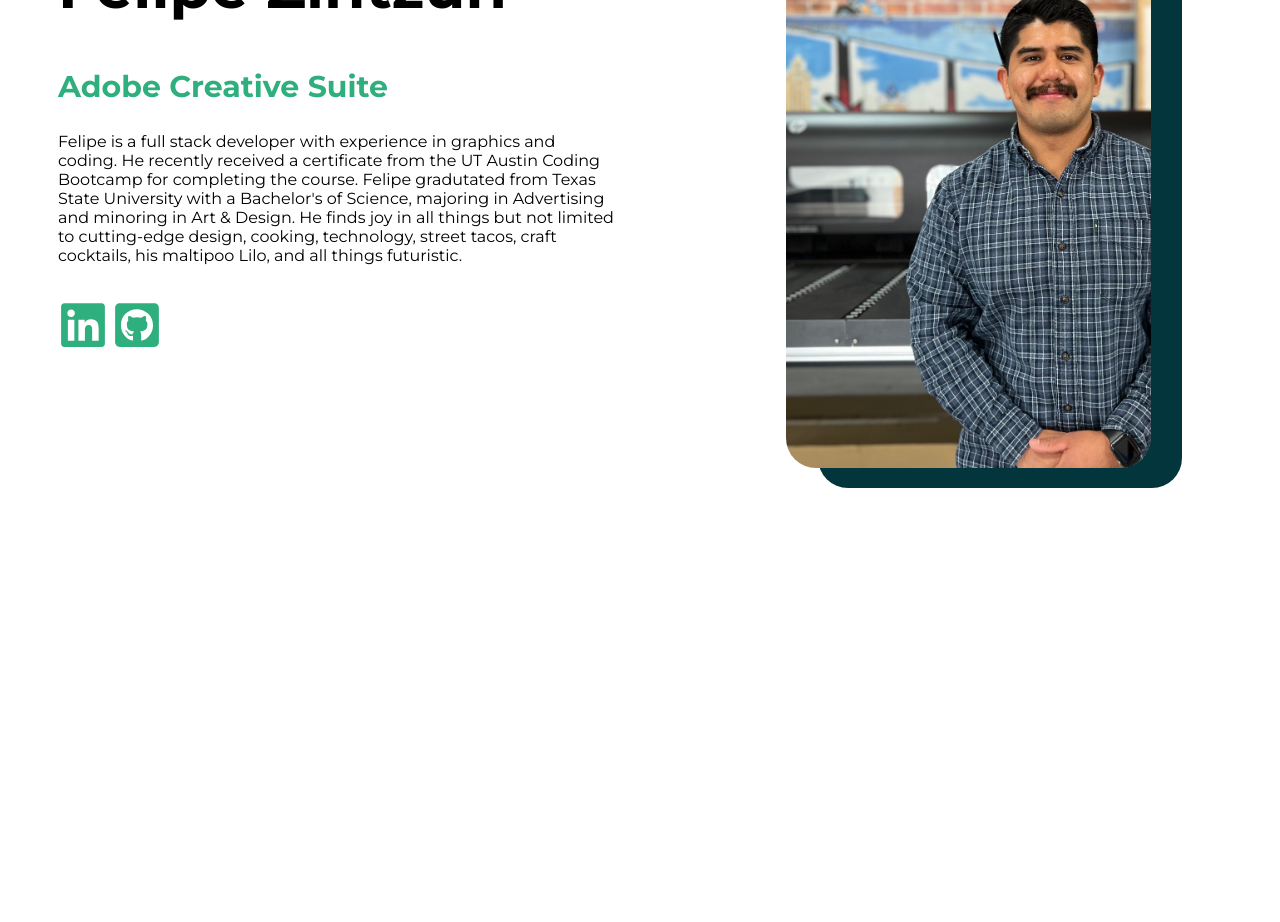
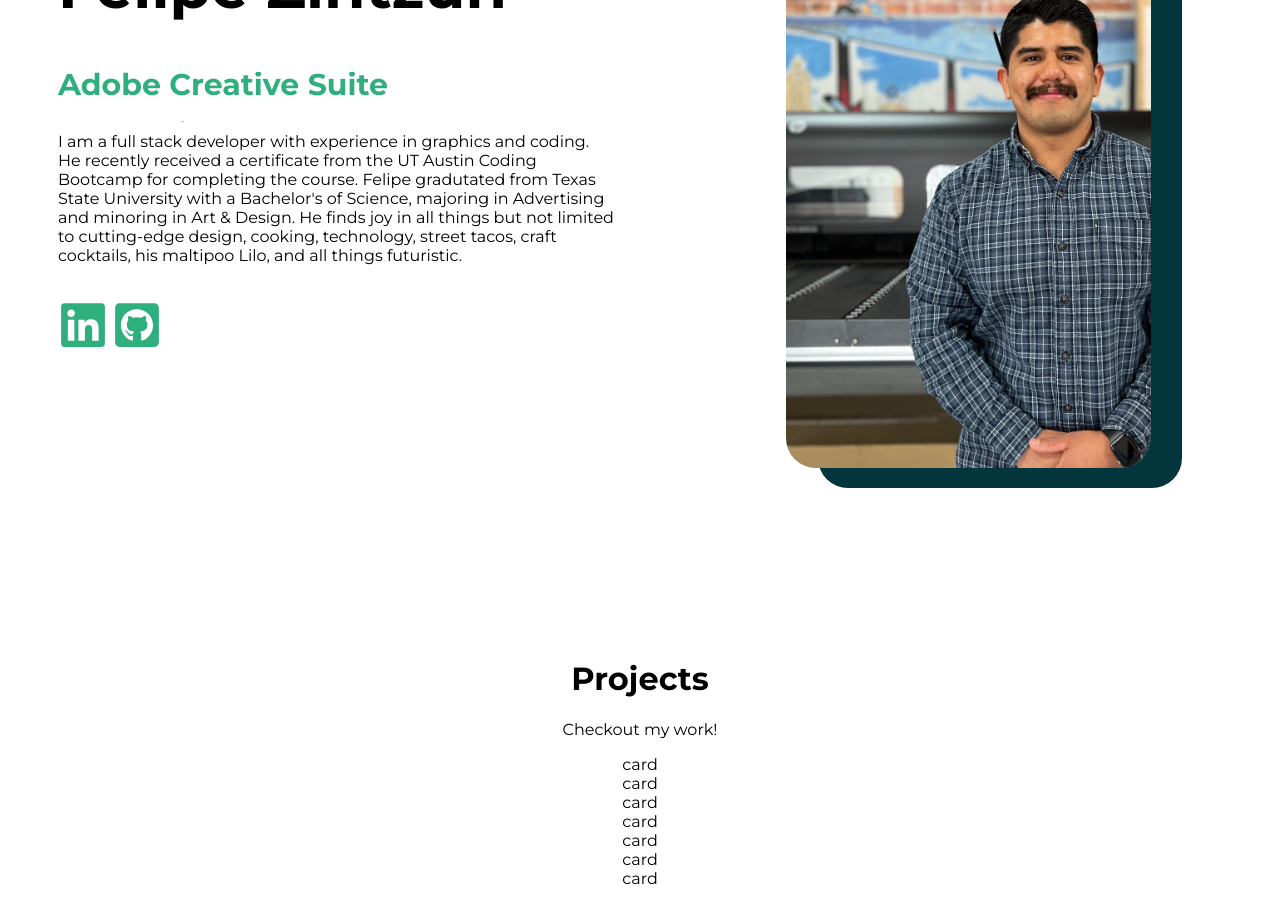
Before and after one commit to felipezintzun/react-portfolio, a React (Create React App) app: page / in a window 1280 px wide. Shown: the part 220-1142 px from the top of the page. Before the commit the page ends 816 px from the top, so only its background shows below. Built offline with nearby package versions, Linux system fonts and the light colour scheme.

Commit message:
created projects component

```diff
--- a/src/App.js
+++ b/src/App.js
@@ -1,10 +1,14 @@
 import React from 'react';
 import './App.css';
 import Intro from './components/intro/Intro.js';
+import PortfolioList from './components/portfolioList/PortfolioList.js';
 
 function App() {
   return (
-    <div><Intro/></div>
+    <div>
+      <Intro/>
+      <PortfolioList/>
+    </div>
   );
 }
 
--- a/src/components/intro/Intro.js
+++ b/src/components/intro/Intro.js
@@ -20,7 +20,7 @@ function Intro () {
                         </div>
                     </div>
                     <div className="i-description">
-                    Felipe is a full stack developer with experience in graphics and coding. He recently received a certificate from the UT Austin Coding Bootcamp for completing the course. Felipe gradutated from Texas State University with a Bachelor's of Science, majoring in Advertising and minoring in Art & Design. He finds joy in all things but not limited to cutting-edge design, cooking, technology, street tacos, craft cocktails, his maltipoo Lilo, and all things futuristic.
+                    I am a full stack developer with experience in graphics and coding. He recently received a certificate from the UT Austin Coding Bootcamp for completing the course. Felipe gradutated from Texas State University with a Bachelor's of Science, majoring in Advertising and minoring in Art & Design. He finds joy in all things but not limited to cutting-edge design, cooking, technology, street tacos, craft cocktails, his maltipoo Lilo, and all things futuristic.
                 </div>
                 <div className="icon-wrapper">
                 <a className='i-icon' href="https://www.linkedin.com/in/felipe-mendoza-zintzun-40b28a232/" target="_blank"><FaLinkedin size='50'/></a>
--- /dev/null
+++ b/src/components/portfolioList/PortfolioList.js
@@ -0,0 +1,27 @@
+import React from "react";
+import "./portfolioList.css";
+import Projects from "../projects/Projects.js";
+
+function PortfolioList () {
+    return (
+        <div className="pl">
+            <div className="pl-text">
+                <h1 className="pl-title">Projects</h1>
+                <p className="pl-description">
+                Checkout my work!
+                </p>
+            </div>
+            <div className="pl-list">
+                <Projects/>
+                <Projects/>
+                <Projects/>
+                <Projects/>
+                <Projects/>
+                <Projects/>
+                <Projects/>
+            </div>
+        </div>
+    )
+}
+
+export default PortfolioList
--- /dev/null
+++ b/src/components/portfolioList/portfolioList.css
@@ -0,0 +1,7 @@
+.pl {
+    padding: 50px 100px;
+    display: flex;
+    flex-direction: column;
+    align-items: center;
+    text-align: center;
+}
--- /dev/null
+++ b/src/components/projects/Projects.js
@@ -0,0 +1,12 @@
+import React from "react";
+import "./projects.css";
+
+function Projects () {
+    return (
+        <div>
+        card
+        </div>
+    )
+}
+
+export default Projects
```
Also changed, not shown: src/components/portfolio/Portfolio.js (deleted, +0 -14 lines), src/components/projects/projects.css (added).
